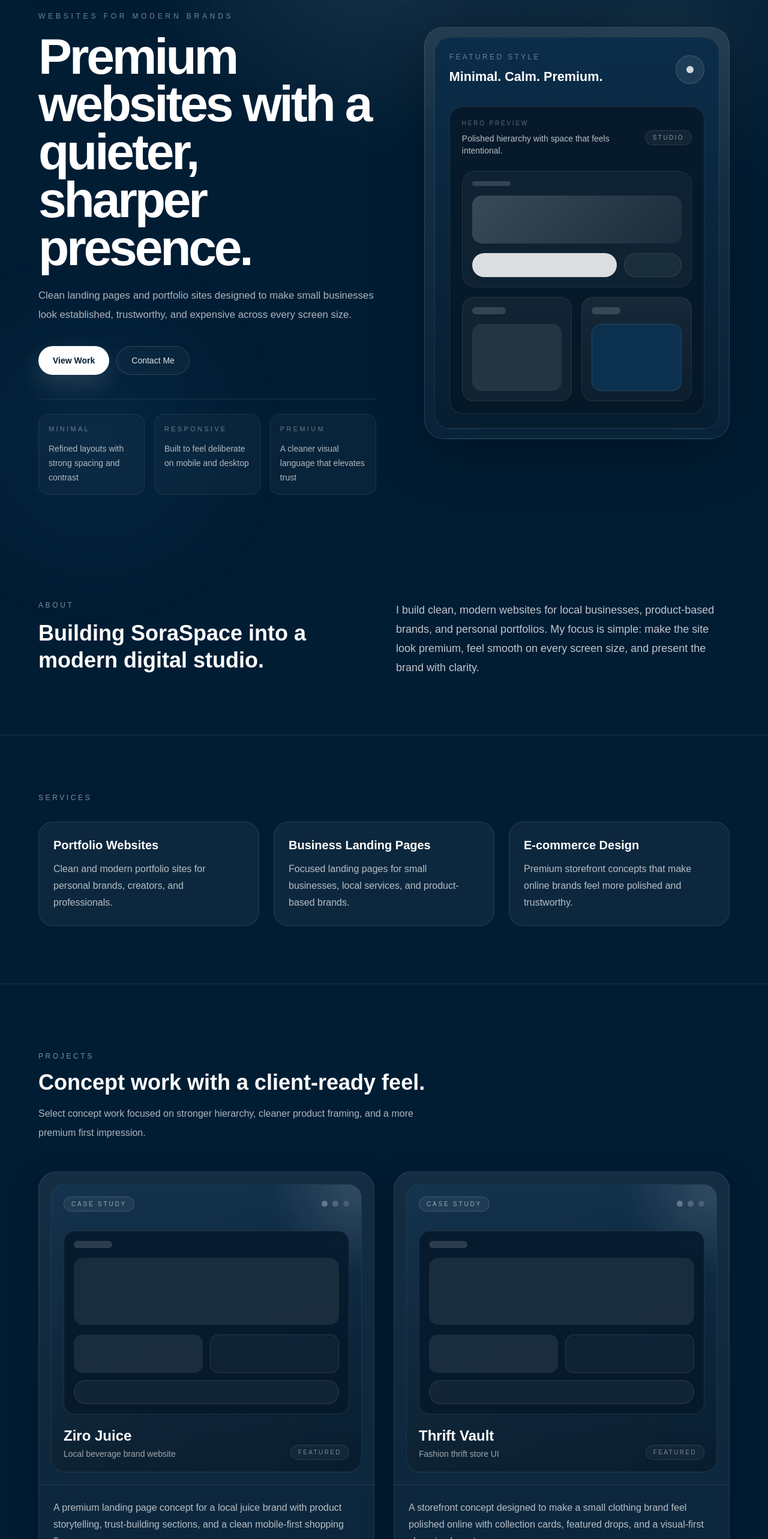
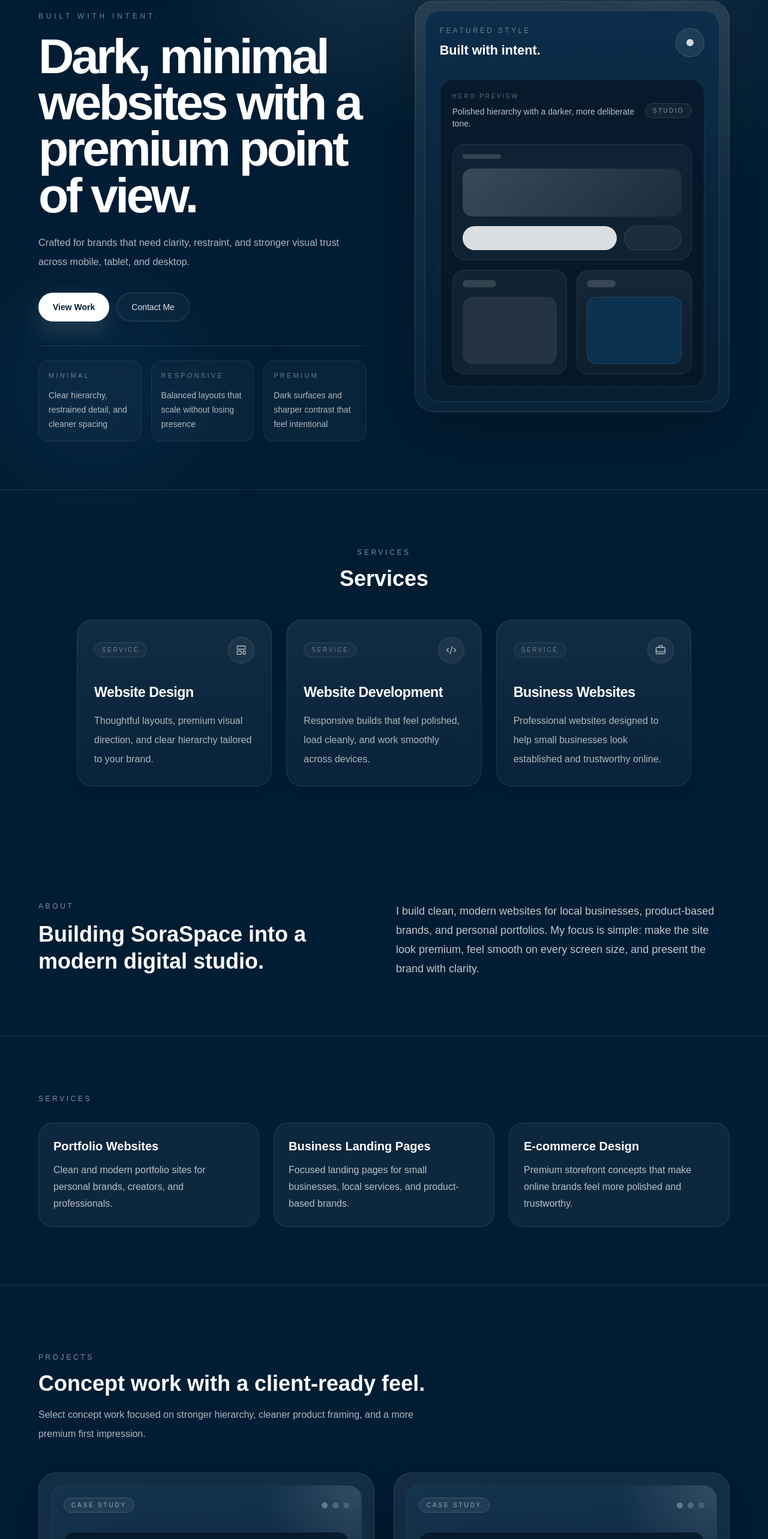
Before and after one commit to thisissoraspace/soraspace-portfolio, a Next.js app: page / in a window 1280 px wide. Shown: the part 176-2742 px from the top of the page at 60% size. Built offline with nearby package versions, Linux system fonts and the light colour scheme.

Commit message:
Refined project case study cards

```diff
--- a/app/page.tsx
+++ b/app/page.tsx
@@ -1,7 +1,13 @@
 "use client";
 
 import { useState } from "react";
-import { Menu, X } from "lucide-react";
+import {
+  BriefcaseBusiness,
+  Code2,
+  LayoutTemplate,
+  Menu,
+  X,
+} from "lucide-react";
 import { motion } from "framer-motion";
 
 const services = [
@@ -19,10 +25,29 @@
   },
 ];
 
+const heroServices = [
+  {
+    icon: LayoutTemplate,
+    title: "Website Design",
+    text: "Thoughtful layouts, premium visual direction, and clear hierarchy tailored to your brand.",
+  },
+  {
+    icon: Code2,
+    title: "Website Development",
+    text: "Responsive builds that feel polished, load cleanly, and work smoothly across devices.",
+  },
+  {
+    icon: BriefcaseBusiness,
+    title: "Business Websites",
+    text: "Professional websites designed to help small businesses look established and trustworthy online.",
+  },
+];
+
 const projects = [
   {
     title: "Ziro Juice",
     subtitle: "Local beverage brand website",
+    summary: "A premium beverage concept centered on freshness, product story, and conversion clarity.",
     description:
       "A premium landing page concept for a local juice brand with product storytelling, trust-building sections, and a clean mobile-first shopping flow.",
     tags: ["Branding", "Landing Page", "Mobile-first"],
@@ -31,6 +56,7 @@
   {
     title: "Thrift Vault",
     subtitle: "Fashion thrift store UI",
+    summary: "A visual-first storefront concept designed to make a thrift brand feel sharper and more collectible.",
     description:
       "A storefront concept designed to make a small clothing brand feel polished online with collection cards, featured drops, and a visual-first shopping layout.",
     tags: ["E-commerce", "UI Design", "Visual Layout"],
@@ -110,19 +136,19 @@
           transition={{ duration: 0.8 }}
           className="relative z-10 w-full max-w-6xl"
         >
-          <div className="grid items-center gap-10 sm:gap-12 lg:grid-cols-[minmax(0,1.05fr)_minmax(320px,0.95fr)] lg:gap-20">
+          <div className="grid items-center gap-10 sm:gap-12 lg:grid-cols-[minmax(0,1.02fr)_minmax(320px,0.98fr)] lg:gap-20">
             <div className="text-center lg:text-left">
               <div className="inline-flex max-w-full rounded-full border border-white/12 bg-white/[0.06] px-3 py-2 text-[10px] font-medium uppercase tracking-[0.26em] text-white/60 shadow-[0_10px_30px_rgba(0,0,0,0.12)] backdrop-blur-xl sm:px-4 sm:text-[11px] sm:tracking-[0.32em]">
                 SoraSpace Digital Studio
               </div>
               <p className="mt-7 text-[10px] uppercase tracking-[0.34em] text-white/45 sm:mt-8 sm:text-xs sm:tracking-[0.4em]">
-                Websites for modern brands
+                Built with intent.
               </p>
-              <h1 className="mt-4 text-[2.6rem] font-semibold leading-[0.95] tracking-[-0.05em] sm:mt-5 sm:text-5xl md:text-6xl lg:text-[5.25rem]">
-                Premium websites with a quieter, sharper presence.
+              <h1 className="mt-4 text-[2.6rem] font-semibold leading-[0.94] tracking-[-0.055em] sm:mt-5 sm:text-5xl md:text-[3.8rem] lg:text-[5.15rem]">
+                Dark, minimal websites with a premium point of view.
               </h1>
-              <p className="mx-auto mt-5 max-w-2xl text-sm leading-7 text-white/68 sm:mt-6 sm:text-base sm:leading-8 lg:mx-0 lg:max-w-xl lg:text-[1.05rem]">
-                Clean landing pages and portfolio sites designed to make small businesses look established, trustworthy, and expensive across every screen size.
+              <p className="mx-auto mt-5 max-w-2xl text-sm leading-7 text-white/68 sm:mt-6 sm:text-base sm:leading-8 lg:mx-0 lg:max-w-lg lg:text-[1.02rem]">
+                Crafted for brands that need clarity, restraint, and stronger visual trust across mobile, tablet, and desktop.
               </p>
 
               <div className="mt-8 flex flex-col items-stretch justify-center gap-3 sm:mt-9 sm:flex-row sm:flex-wrap lg:justify-start">
@@ -142,9 +168,9 @@
 
               <div className="mt-9 grid grid-cols-1 gap-3 border-t border-white/10 pt-6 text-left sm:mt-10 sm:grid-cols-3 sm:gap-4">
                 {[
-                  ["Minimal", "Refined layouts with strong spacing and contrast"],
-                  ["Responsive", "Built to feel deliberate on mobile and desktop"],
-                  ["Premium", "A cleaner visual language that elevates trust"],
+                  ["Minimal", "Clear hierarchy, restrained detail, and cleaner spacing"],
+                  ["Responsive", "Balanced layouts that scale without losing presence"],
+                  ["Premium", "Dark surfaces and sharper contrast that feel intentional"],
                 ].map(([title, text]) => (
                   <div
                     key={title}
@@ -163,7 +189,7 @@
                   <div className="flex items-center justify-between gap-3">
                     <div>
                       <p className="text-xs uppercase tracking-[0.28em] text-white/40">Featured Style</p>
-                      <h2 className="mt-2 text-lg font-semibold sm:text-[1.35rem]">Minimal. Calm. Premium.</h2>
+                      <h2 className="mt-2 text-lg font-semibold sm:text-[1.35rem]">Built with intent.</h2>
                     </div>
                     <div className="flex h-11 w-11 items-center justify-center rounded-full border border-white/15 bg-white/[0.08] sm:h-12 sm:w-12">
                       <div className="h-3 w-3 rounded-full bg-white/80" />
@@ -174,7 +200,7 @@
                     <div className="flex flex-col gap-3 sm:flex-row sm:items-center sm:justify-between">
                       <div>
                         <p className="text-[10px] uppercase tracking-[0.28em] text-white/35">Hero Preview</p>
-                        <p className="mt-2 text-sm text-white/72">Polished hierarchy with space that feels intentional.</p>
+                        <p className="mt-2 text-sm text-white/72">Polished hierarchy with a darker, more deliberate tone.</p>
                       </div>
                       <div className="rounded-full border border-white/10 bg-white/[0.05] px-3 py-1 text-[10px] uppercase tracking-[0.24em] text-white/50">
                         Studio
@@ -210,6 +236,49 @@
         </motion.div>
       </section>
 
+      <section id="services" className="border-t border-white/10 px-4 py-16 sm:px-6 sm:py-20 lg:px-8 lg:py-24">
+        <div className="max-w-6xl mx-auto">
+          <div className="mx-auto max-w-2xl text-center">
+            <p className="text-[11px] sm:text-xs uppercase tracking-[0.3em] text-white/50">Services</p>
+            <h2 className="mt-4 text-2xl font-bold sm:text-3xl md:text-4xl">
+              Services
+            </h2>
+          </div>
+
+          <div className="mx-auto mt-10 grid max-w-5xl gap-5 sm:mt-12 sm:gap-6 md:grid-cols-2 xl:grid-cols-3">
+            {heroServices.map((item) => {
+              const Icon = item.icon;
+
+              return (
+              <motion.div
+                key={item.title}
+                initial={{ opacity: 0, y: 20 }}
+                whileInView={{ opacity: 1, y: 0 }}
+                viewport={{ once: true, amount: 0.2 }}
+                whileHover={{ y: -6 }}
+                transition={{ duration: 0.28 }}
+                className="group flex h-full flex-col rounded-[1.45rem] border border-white/10 bg-[linear-gradient(180deg,rgba(255,255,255,0.07),rgba(255,255,255,0.03))] p-6 shadow-[0_12px_36px_rgba(0,0,0,0.12)] backdrop-blur-md transition-shadow duration-300 hover:shadow-[0_20px_55px_rgba(0,0,0,0.22)] sm:rounded-[1.65rem] sm:p-7"
+              >
+                <div className="flex items-center justify-between gap-4">
+                  <div className="w-fit rounded-full border border-white/10 bg-white/[0.03] px-3 py-1 text-[10px] uppercase tracking-[0.26em] text-white/38 transition duration-300 group-hover:border-white/20 group-hover:text-white/55">
+                    Service
+                  </div>
+                  <div className="flex h-11 w-11 items-center justify-center rounded-full border border-white/10 bg-white/[0.05] text-white/65 transition duration-300 group-hover:border-white/20 group-hover:bg-white/[0.08] group-hover:text-white">
+                    <Icon size={18} strokeWidth={1.8} />
+                  </div>
+                </div>
+                <h3 className="mt-8 text-xl font-semibold tracking-[-0.02em] text-white sm:text-[1.45rem]">
+                  {item.title}
+                </h3>
+                <p className="mt-4 max-w-xs text-sm leading-7 text-white/66 sm:max-w-none sm:text-base sm:leading-8">
+                  {item.text}
+                </p>
+              </motion.div>
+            )})}
+          </div>
+        </div>
+      </section>
+
       <section id="about" className="px-4 py-16 sm:px-6 sm:py-20 lg:px-8 lg:py-24">
         <motion.div
           initial={{ opacity: 0, y: 24 }}
@@ -230,7 +299,7 @@
         </motion.div>
       </section>
 
-      <section id="services" className="border-t border-white/10 px-4 py-16 sm:px-6 sm:py-20 lg:px-8 lg:py-24">
+      <section id="services-overview" className="border-t border-white/10 px-4 py-16 sm:px-6 sm:py-20 lg:px-8 lg:py-24">
         <div className="max-w-6xl mx-auto">
           <p className="text-[11px] sm:text-xs uppercase tracking-[0.3em] text-white/50">Services</p>
           <div className="mt-8 grid gap-5 sm:gap-6 md:grid-cols-2 xl:grid-cols-3">
@@ -300,10 +369,17 @@
                       <div className="mt-3 h-10 rounded-full border border-white/10 bg-white/[0.05]" />
                     </div>
 
-                    <div className="relative mt-5 flex flex-col gap-4 sm:flex-row sm:items-end sm:justify-between">
-                      <div>
-                        <h3 className="text-xl font-semibold sm:text-2xl">{project.title}</h3>
-                        <p className="mt-1 text-sm text-white/60">{project.subtitle}</p>
+                    <div className="relative mt-6 flex flex-col gap-4 sm:flex-row sm:items-start sm:justify-between">
+                      <div className="max-w-md">
+                        <p className="text-[10px] uppercase tracking-[0.28em] text-white/42">
+                          {project.subtitle}
+                        </p>
+                        <h3 className="mt-3 text-[1.7rem] font-semibold leading-tight tracking-[-0.03em] text-white sm:text-[2rem]">
+                          {project.title}
+                        </h3>
+                        <p className="mt-3 text-sm leading-6 text-white/68 sm:text-[0.95rem] sm:leading-7">
+                          {project.summary}
+                        </p>
                       </div>
                       <div className="hidden rounded-full border border-white/10 bg-white/[0.04] px-3 py-1 text-[10px] uppercase tracking-[0.24em] text-white/45 sm:block">
                         Featured
@@ -315,11 +391,19 @@
                 <div className="relative p-5 sm:p-6">
                   <div className="pointer-events-none absolute -right-10 -top-10 h-24 w-24 rounded-full bg-white/5 blur-2xl opacity-0 transition duration-500 group-hover:opacity-100" />
 
-                  <p className="text-sm leading-7 text-white/70 sm:text-base">
-                    {project.description}
-                  </p>
+                  <div className="rounded-[1.15rem] border border-white/10 bg-white/[0.03] p-4 sm:p-5">
+                    <p className="text-[10px] uppercase tracking-[0.26em] text-white/38">
+                      Overview
+                    </p>
+                    <p className="mt-3 text-sm leading-7 text-white/70 sm:text-base">
+                      {project.description}
+                    </p>
+                  </div>
 
-                  <div className="mt-6 flex flex-wrap gap-2.5">
+                  <div className="mt-6 flex flex-wrap items-center gap-2.5">
+                    <div className="rounded-full border border-white/10 bg-white/[0.03] px-3 py-1 text-[10px] uppercase tracking-[0.26em] text-white/38">
+                      Focus
+                    </div>
                     {project.tags.map((tag) => (
                       <span
                         key={tag}
@@ -384,7 +468,7 @@
                 rel="noopener noreferrer"
                 className="inline-flex min-h-12 items-center justify-center rounded-full border border-white/20 px-6 py-3 text-center text-sm font-medium transition hover:bg-white/10"
               >
-                Instagram / WhatsApp
+                Instagram
               </a>
             </div>
           </div>
```
